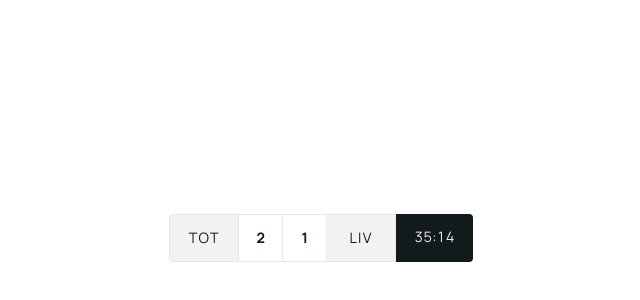
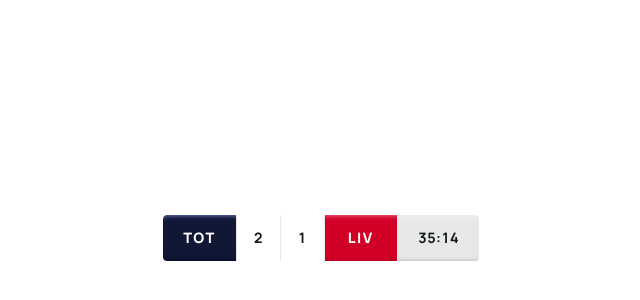
Before and after one commit to nicbeuc/nickbeuchat, a Next.js app: page /lab/score-bug in a window 1280 px wide. Shown: the part 162-462 px from the top of the page, without its empty margins (319-959 px from the left). Built offline with nearby package versions, Linux system fonts and the light colour scheme.

Commit message:
cosmetic updates

```diff
--- a/src/app/lab/score-bug/score-bug.module.css
+++ b/src/app/lab/score-bug/score-bug.module.css
@@ -1,4 +1,10 @@
 .mainWrapper {
+  --team-1-bg: #111836;
+  --team-1-color: white;
+  --team-1-shadow: inset 0px -5px 5px -5px hsl(227.37deg 96.7% 6.33%), inset 0px 5px 5px -5px rgb(139 160 239);
+  --team-2-bg: #d10027;
+  --team-2-color: white;
+  --team-2-shadow: inset 0px -5px 5px -5px hsl(348.8deg 100% 32.75%), inset 0px 5px 5px -5px rgb(255 154 173);
   --inner-padding: var(--spacing-04);
   --border: 1px solid var(--color-neutral-900);
   display: grid;
@@ -13,7 +19,7 @@
 .scoreWrapper {
   display: flex;
   /* box-shadow: inset 0 0 0 1px var(--color-neutral-900); */
-  border: var(--border);
+  /* border: var(--border); */
   border-right: 0;
 }
 
@@ -36,7 +42,26 @@
 
 .team {
   padding: var(--inner-padding);
-  background-color: var(--color-neutral-1000);
+  background-color: var(--team-bg);
+  color: var(--team-color);
+  box-shadow: var(--team-shadow);
+}
+
+.scoreCell:nth-child(1) {
+  --team-bg: #111836;
+  --team-color: white;
+  --team-shadow: inset 0px -5px 5px -5px hsl(227.37deg 96.7% 6.33%), inset 0px 5px 5px -5px rgb(139 160 239);
+}
+
+.scoreCell:nth-child(1) .team {
+  border-top-left-radius: 4px;
+  border-bottom-left-radius: 4px;
+}
+
+.scoreCell:nth-child(2) {
+  --team-bg: #d10027;
+  --team-color: white;
+  --team-shadow: inset 0px -5px 5px -5px hsl(348.8deg 100% 32.75%), inset 0px 5px 5px -5px rgb(255 154 173);
 }
 
 .team span {
@@ -45,6 +70,7 @@
   justify-content: center;
   min-width: 5ch;
   letter-spacing: .15ch;
+  font-weight: 900;
 }
 
 .score {
@@ -62,8 +88,9 @@
 .timeWrapper {
   padding: var(--inner-padding);
   border-left: var(--border);
-  color: var(--color-neutral-900);
-  background-color: var(--color-neutral-100);
+  color: var(--color-neutral-100);
+  background-color: var(--color-neutral-900);
+  box-shadow: inset 0px -5px 5px -5px hsl(0deg 0% 69.79%), inset 0px 5px 5px -5px hsl(0deg 0% 96.06%);
 }
 
 .time {
@@ -71,4 +98,5 @@
   align-items: center;
   justify-content: center;
   min-width: 6ch;
+  font-weight: 700;
 }
```
